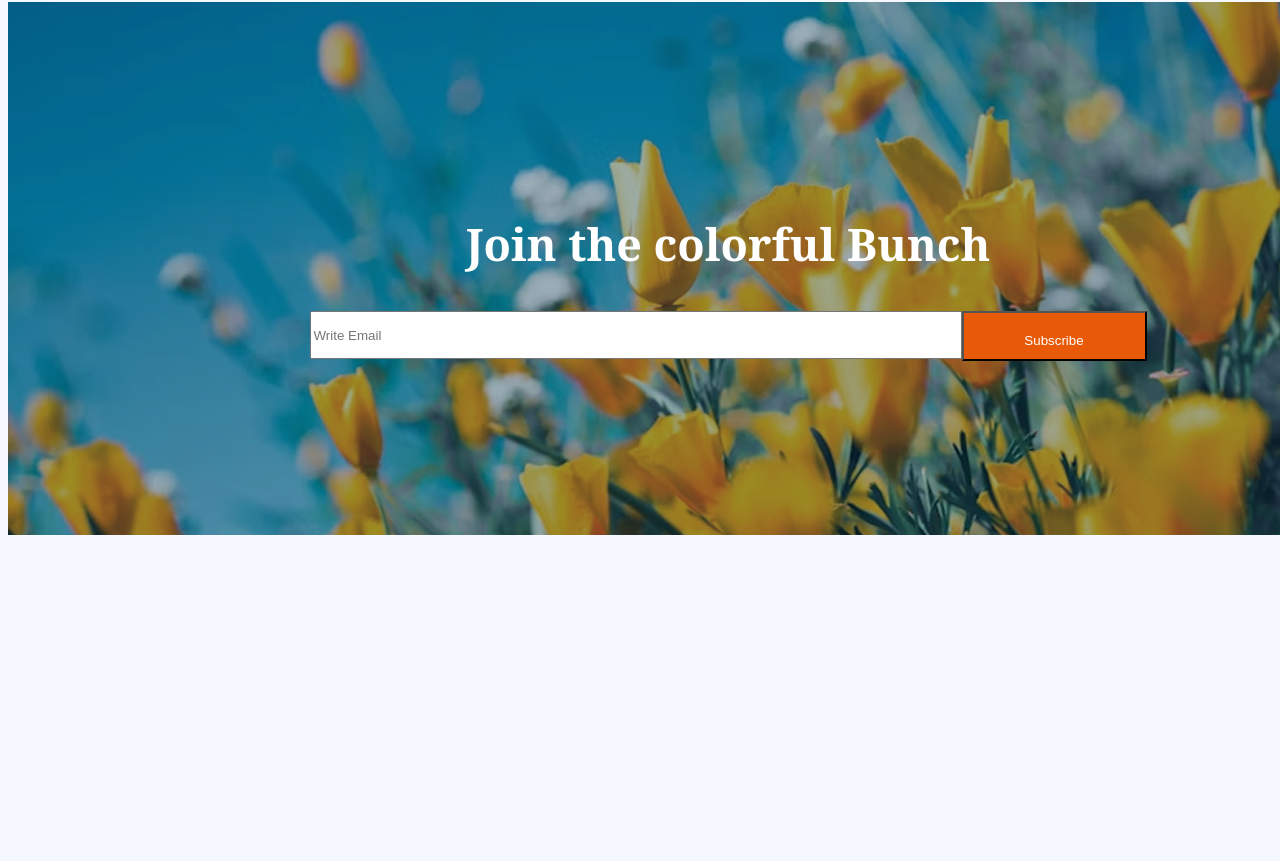
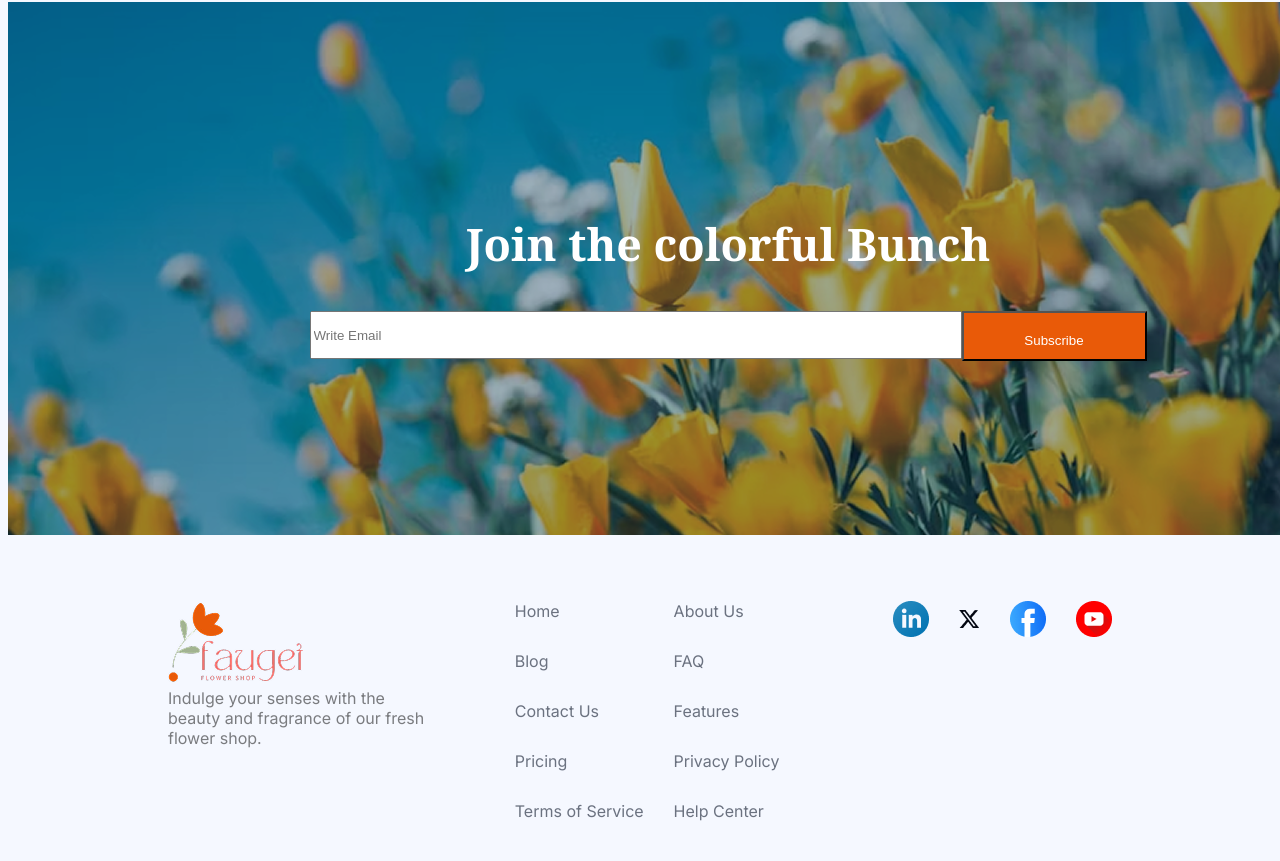
Before and after one commit to rafidizzle/assignment-02, a plain HTML site: page index.html in a window 1280 px wide. Shown: the part 3358-4219 px from the top of the page. Before the commit the page ends 3901 px from the top, so only its background shows below. Drawn offline with Linux system fonts and the light colour scheme.

Commit message:
finished website without responsiveness

```diff
--- a/index.html
+++ b/index.html
@@ -21,9 +21,9 @@
             </div>
             <div>
                 <ul class="nav-links inter-font">
-                    <li class="li-items bold">Home</li>
-                    <li class="li-items text-color">Shop</li>
-                    <li class="li-items text-color">About Us</li>
+                    <li class="li-items bold not-in-mobile">Home</li>
+                    <li class="li-items text-color not-in-mobile">Shop</li>
+                    <li class="li-items text-color not-in-mobile">About Us</li>
                     <li class="li-items"><i class="fa-solid fa-cart-shopping"></i>cart($56)</li>
                 </ul>
 
@@ -177,6 +177,39 @@
         </section>
     </main>
     <footer>
+        <footer class="foot inter-font">
+       <div class="sesh">
+         <div class="ending">
+            <p class="end inter">
+                <img src="assets/logo.png" alt="" class="last"><br>
+                Indulge your senses with the <br> beauty and fragrance of our fresh <br> flower shop.
+            </p>
+        </div>
+        <div class="more">
+            <ul class="to-know">
+                 <li class="feature"><a href="" class="close">Home</a></li>
+            <li class="feature"><a href="" class="close">About Us</a></li>
+            <li class="feature"><a href="" class="close">Blog</a></li>
+            <li class="feature"><a href="" class="close">FAQ</a></li>
+            <li class="feature"><a href="" class="close">Contact Us</a></li>
+            <li class="feature"><a href="" class="close">Features</a></li>
+            <li class="feature"><a href="" class="close">Pricing</a></li>
+            <li class="feature"><a href="" class="close">Privacy Policy</a></li>
+            <li class="feature"><a href="" class="close">Terms of Service</a></li>
+            <li class="feature"><a href="" class="close">Help Center</a></li>
+            </ul>
+        </div>
+        <div class="icons">
+            <ul>
+                <li class="social"><img src="assets/icon-linkedin.png" alt=""></li>
+                <li class="social"><img src="assets/icon-twitter.png" alt=""></li>
+                <li class="social"><img src="assets/icon-facebook.png" alt=""></li>
+                <li class="social"><img src="assets/icon-youtube.png" alt=""></li>
+            </ul>
+        </div>
+       </div>
+     </footer>
+
 
     </footer>
 
--- a/styles/assignment2.css
+++ b/styles/assignment2.css
@@ -275,3 +275,39 @@ height: 355px;
     height: 42px;
     width: 644px;
 }
+.end{ font-family: "Inter", sans-serif;
+  font-optical-sizing: auto;
+  font-style: normal;
+  color: rgba(0, 0, 0, 0.5);
+
+}
+.to-know{
+    list-style: none;
+    display: grid;
+    grid-template-columns: repeat(2, 1fr);
+    gap: 30px;
+
+}
+.close{
+    color:#6B7280;
+}
+.icons ul li{
+    list-style: none;
+}
+.icons ul{
+    display: flex;
+    justify-content: space-between;
+    align-items: center;
+    gap: 30px;
+}
+.sesh{
+    display: flex;
+    justify-content: space-between;
+    padding-left: 160px;
+    padding-right: 160px;
+    padding-top: 50px;
+    padding-bottom: 50px;
+}
+footer a{
+    text-decoration: none;
+}
```
